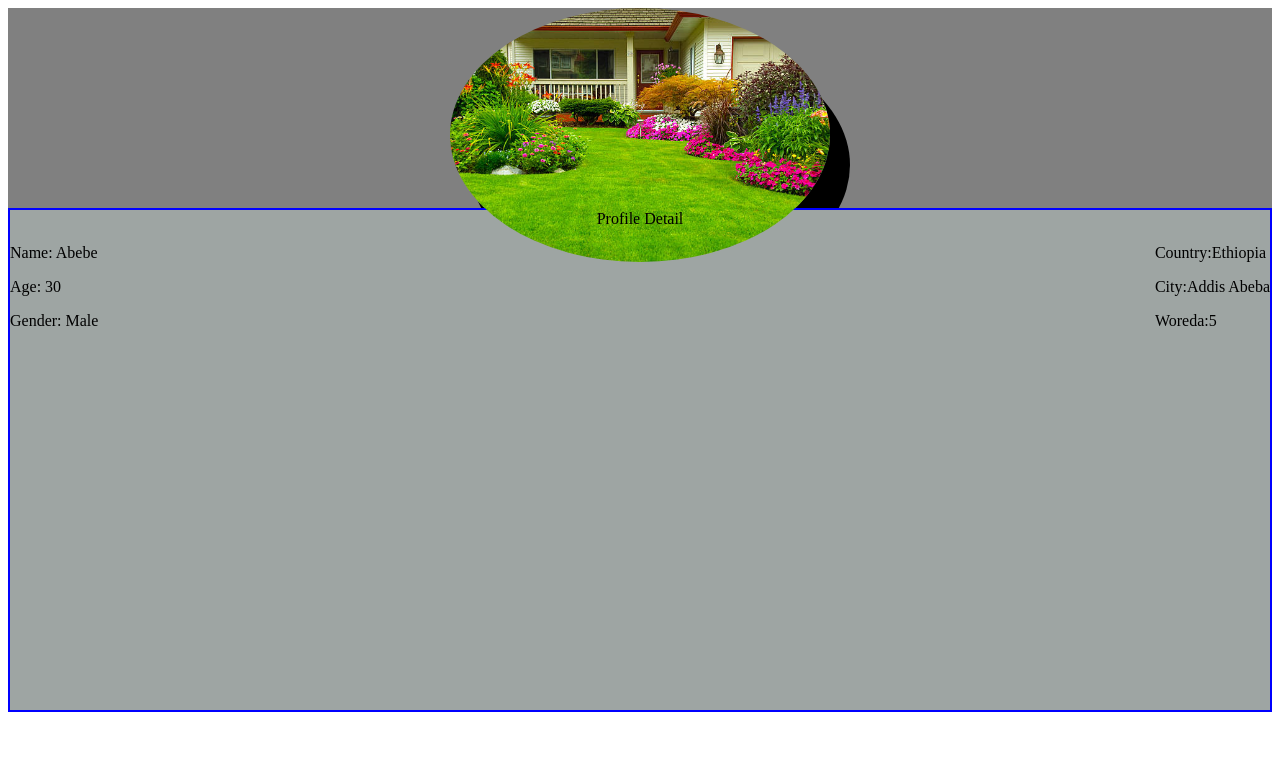
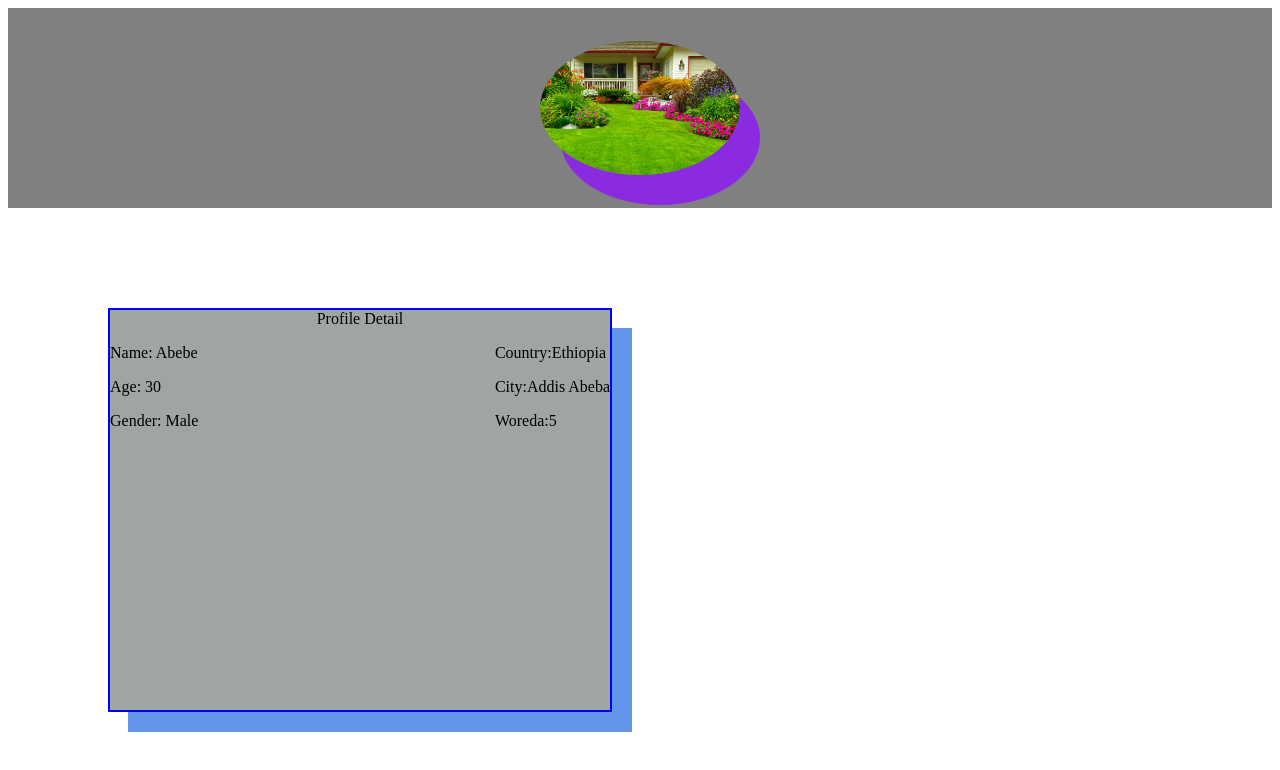
Before and after one commit to try-gi/Jan-05-2025, a plain HTML site: page exer-3/index.html in a window 1280 px wide. Drawn offline with Linux system fonts and the light colour scheme.

Commit message:
3rd version

```diff
--- a/exer-3/style.css
+++ b/exer-3/style.css
@@ -1,17 +1,18 @@
 img{
 
-    width: 30%;
+    width: 200px;
     border-radius: 50%;
-    display: block;
+    display: flex;
     margin: auto;
     background-color: gray;
-    box-shadow: 20px 30px;
+    box-shadow: 20px 30px blueviolet;
 
 
 }
 .image-div{
     background-color: grey;
     height: 200px;
+    display: flex;
 }
 
 .profile{
@@ -28,7 +29,11 @@ img{
 }
 
 .detail{
-    height: 500px;
+    height: 400px;
+    width: 500px;
     border: 2px solid blue;
     background-color: rgb(158, 165, 163);
+    box-shadow: 20px 20px cornflowerblue;
+    margin: 100px;
+
 }
```
